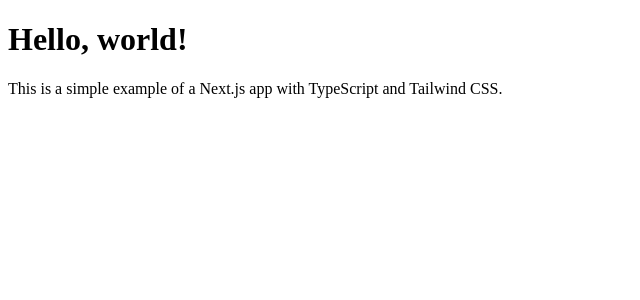
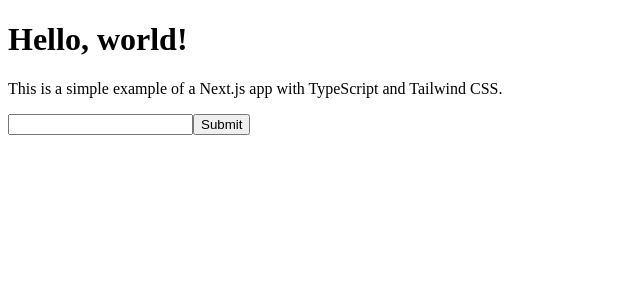
Before and after one commit to madData24/petRecommend, a Next.js app: page / in a window 1280 px wide. Shown: the top 300 px of the page, without its empty margins (0-640 px from the left). Built offline with nearby package versions, Linux system fonts and the light colour scheme.

Commit message:
api setup

```diff
--- a/pages/index.tsx
+++ b/pages/index.tsx
@@ -1,8 +1,48 @@
+import { useState, FormEvent } from "react";
+
 export default function Home() {
+    const [inputValue, setInputValue] = useState<string>("");
+    const [result, setResult] = useState(null);
+
+    const handleChange = (e: React.ChangeEvent<HTMLInputElement>) => {
+        setInputValue(e.target.value);
+    };
+
+    const handleSubmit = async (e: FormEvent) => {
+        e.preventDefault();
+        console.log("Submitting", inputValue);
+        try {
+            const response = await fetch("/api/breedRecommend", {
+                method: "GET", // or 'GET', depending on your API
+                headers: {
+                    "Content-Type": "application/json",
+                },
+                body: JSON.stringify({ input: inputValue }), // adjust this depending on how your API expects the data
+            });
+
+            if (!response.ok) {
+                throw new Error(`Error: ${response.status}`);
+            }
+
+            const data = await response.json();
+            setResult(data);
+        } catch (error) {
+            console.error("Error fetching data: ", error);
+            setResult(null);
+        }
+    };
+
     return (
         <>
             <h1>Hello, world!</h1>
             <p>This is a simple example of a Next.js app with TypeScript and Tailwind CSS.</p>
+            <div>
+                <form onSubmit={handleSubmit}>
+                    <input type="text" value={inputValue} onChange={handleChange} />
+                    <button type="submit">Submit</button>
+                </form>
+                {result && <div>Recommended Breeds: {JSON.stringify(result)}</div>}
+            </div>
         </>
     );
 }
```
